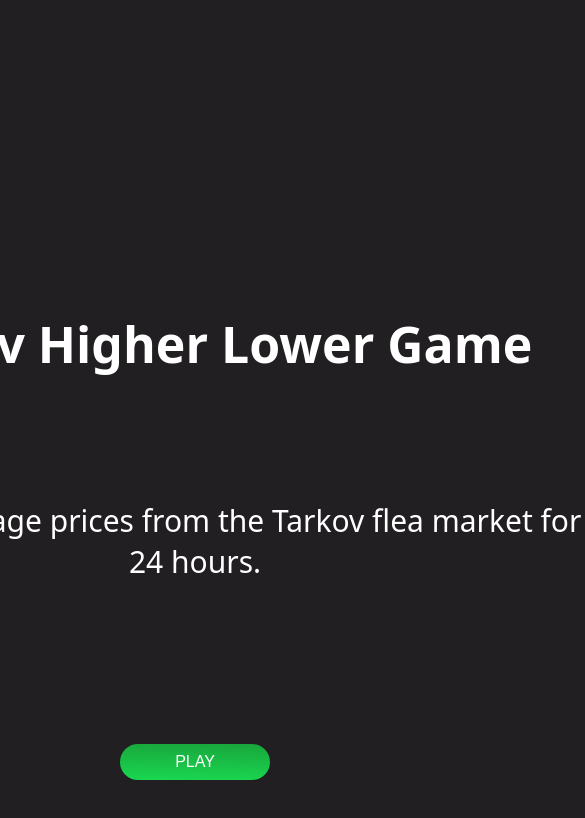
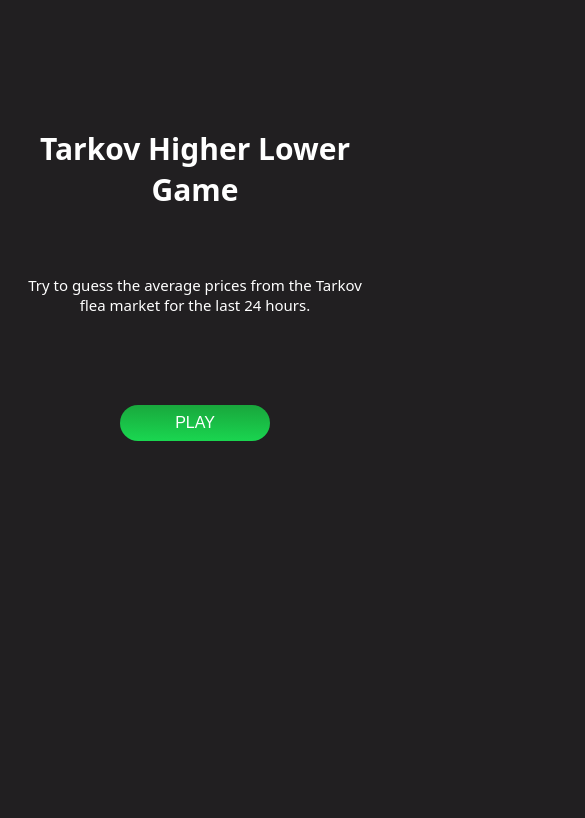
Before and after one commit to Detrixx/tarkov-higher-lower, a React (Create React App) app: page / in a window 390 px wide. Shown: the top 818 px of the page, 585 px wide, since content can reach past the window. Built offline with nearby package versions, Linux system fonts and the light colour scheme; no server answers.

Commit message:
Updated UI

```diff
--- a/src/App.css
+++ b/src/App.css
@@ -11,6 +11,9 @@
 }
 .container{
     /* height: 100%; */
+  height: 100vh;
+  width: 100vw;
+
     display: flex;
     flex-direction: row-reverse;
      align-items: center;
@@ -25,8 +28,10 @@
   width:  95vh;
   background-color: #151415;
 
-  }
+}
 .ImgItem{
+  margin-top: 1cm;
+  margin-bottom:0.5cm;
   position: absolute;
   top: 50%;
   left: 50%;
@@ -36,34 +41,47 @@
 
 }
 .Button-container{
-    font-family:system-ui, -apple-system, BlinkMacSystemFont, 'Segoe UI', Roboto, Oxygen, Ubuntu, Cantarell, 'Open Sans', 'Helvetica Neue', sans-serif;
-    position: absolute;
-    margin-bottom: 40%;
+  width: 100vw;
+  height: 100vh;
+
+  font-family:system-ui, -apple-system, BlinkMacSystemFont, 'Segoe UI', Roboto, Oxygen, Ubuntu, Cantarell, 'Open Sans', 'Helvetica Neue', sans-serif;
+    position: fixed;
+    left: 0%;
+
+    /* margin-bottom: 40%; */
     z-index: 1
+
+
 }
 .MainText{
+  font-size: 50px;
+  text-align: center; /* This will center the text horizontally */
+  position: absolute;
+  top: 15%;
+  left: 50%;
+  transform: translate(-50%, -50%);
+  white-space: pre-wrap;
+}
 
-  font-size: 50px;
-  font-weight: bold;
+.MainText p{
+  top: 15%;
   color:white;
-  text-align: center; /* This will center the text horizontally */
-  width: 100vh;
-  position: absolute;
-  top: 50%;
-  left: 50%;
-  transform: translate(-50%, -50%)
-
+  padding: 0px 177px 0px;
+    font-weight: bold;
+    width:90vw;
+    min-width:300px;
 }
 .SecondaryText{
 
   font-size: 30px;
   color:white;
   text-align: center; /* This will center the text horizontally */
-  width: 120vh;
   position: absolute;
-  top: 50%;
+  top: 35%;
   left: 50%;
-  transform: translate(-50%, 190%)
+  width: 90vw;
+  transform: translate(-50%, -50%);
+  white-space: pre-wrap;
 }
 .square{
 width: 100px;
@@ -91,17 +109,22 @@
   display: none;
 }
 .ButtonPlayP{
+  margin-top: 1px;
+
   position: absolute;
   top: 50%;
   left: 50%;
-  transform: translate(-50%, 900%);
+  transform: translate(-50%, -50%);
 
 }
 .Lost{
-  position: fixed;
-    top: 40%;
+
+   position: absolute;
+    top: 30%;
     left: 50%;
+
     transform: translate(-50%, -50%);
+    text-align: center;
     display: table-column;
     justify-self: center;
     font-family:system-ui, -apple-system, BlinkMacSystemFont, 'Segoe UI', Roboto, Oxygen, Ubuntu, Cantarell, 'Open Sans', 'Helvetica Neue', sans-serif;
@@ -112,6 +135,7 @@
 
 .LText{
   font-size: 50px;
+  width: 95vw;
 }
 .LScore{
   display: flex;
@@ -121,31 +145,37 @@
 }
 
 .Score{
-  position: absolute;
-  top: 85vh;
-  right: 0vh;
+  position: fixed;
+  top: calc(100% - 50px);
+  left: calc(100% - 150px);
+  transform: translate(-100%,-100%);
+
   width: 150px;
+  height: 50px;
   font-size: 34px;
   color: white;
 }
 
 .Price{
     position: absolute;
-    top: 75%;
+    margin-top: 0.5cm;
+    top: 85%;
     left: 50%;
     transform: translate(-50%, -50%);
     color: #d2cf13;
     padding: 10px;
     white-space: nowrap;
-    font-size: 140px;
+    font-size: 90px;
     z-index: 1
 }
 
 .TextJmeno {
+    text-align: center;
     display: flex;
     justify-content: center;
     align-items: center;
     font-size: 40px;
+    margin-bottom: 1cm;
   }
   .Text{
     color:white;
@@ -154,11 +184,10 @@
 
   .Wiki{
     position: absolute;
-    top: 99%;
-    left: 98%;
-    transform: translate(-50%, -50%);
+    top: 100%;
+    left: 100%;
+    transform: translate(-100%, -100%);
     color: #1316d2;
-    padding: 10px;
     white-space: nowrap;
     font-size: 17px;
     z-index: 1
@@ -169,13 +198,14 @@
     width: 150px;
     height: 100px;
     align-items: center;
+
     appearance: none;
 
     background-color: #1af15b;
     background-image: linear-gradient(1deg, #1af15b, #19a63c 99%);
     background-size: calc(100% + 20px) calc(100% + 20px);
     border-radius: 100px;
-   border-width: 0;
+    border-width: 0;
     box-shadow: none;
     box-sizing: border-box;
     color: #ffffff;
@@ -212,14 +242,23 @@
   box-shadow: rgba(40, 255, 108, 0.25) 0 0 0 .125em;
 }
 
+.ButtonGame div{
+  width: 2vw;
+  height: 2vh;
+  transform: translate(-50%,-50%);
+}
+
 .ButtonGame{
-   position: absolute;
-  top: 35vh;
-  right: 42vh ;
+  width: 10vw;
+  height: 10vh;
+  position: absolute;
+  top: 45vh;
+  left: 70vw;
 }
 .ButtonGame button{
   background-color: rgba(0, 0, 0, 0.05);
   background-image: none;
+
   border: solid 3px green;
 }
 .ButtonGame Button:hover {
@@ -246,28 +285,209 @@
   font-family:system-ui, -apple-system, BlinkMacSystemFont, 'Segoe UI', Roboto, Oxygen, Ubuntu, Cantarell, 'Open Sans', 'Helvetica Neue', sans-serif;
 }
 
+ @media (max-width: 1200px) {
+   body {
+     font-size: 80%;
+    }
+
+  .Price {
+    font-size: 55px;
+  }
+  .Button{
+    scale: 100%;
+    margin: 4%
+  }
+
+  .MainText {
+    font-size: 50px;
+    top: 20%;
+
+
+  }
+  .SecondaryText {
+    font-size: 30px;
+    top: 35%;
+
+  }
+ }
+
+ @media (max-width: 800px) {
+  body {
+    font-size: 60%;
+  }
+
+  .TextJmeno{
+    font-size: 30px;
+  }
+
+  .Price {
+    font-size: 40px;
+  }
+
+  .Button{
+    scale: 100%;
+    margin: 4px;
+  }
+
+  .MainText p{
+    font-size: 40px;
+    top: 15%;
+
+  }
+  .SecondaryText {
+    font-size: 25px;
+    top: 35%;
+
+  }
+ }
+
+ @media (max-width: 600px) {
+  body {
+    font-size: 60%;
+  }
+
+.ImgItem{
+  margin-top: 1cm;
+  margin-bottom:0.5cm;
+  position: absolute;
+  top: 45%;
+  left: 50%;
+  transform: translate(-50%, -50%);
+  max-height: 40%;
+
+}
+
+  .Button-container{
+    width: 100%;
+    height: 100%;
+
+    font-family:system-ui, -apple-system, BlinkMacSystemFont, 'Segoe UI', Roboto, Oxygen, Ubuntu, Cantarell, 'Open Sans', 'Helvetica Neue', sans-serif;
+    position: fixed ;
+    left: 0%;
+    top: 0%;
+
+      /* margin-bottom: 40%; */
+      z-index: 1
+
+
+  }
+
+  .Item {
+    flex: 1;
+    /* height: 100%; */
+  margin: 20px;
+  position: relative;
+  /* border: solid 1px #19a63c; */
+  height: 100%;
+  width: 100%;
+  background-color: #151415;
+
+}
+  .container{
+
+    height: 100vh;
+    width: 100vw;
+
+    display: flex;
+    flex-direction: column-reverse;
+     align-items: center;
+}
+
+
+.TextJmeno{
+  font-size: 25px;
+  margin-bottom:5px;
+}
+
+.Score{
+  top: 95%;
+  left: calc(50% - 75px);
+}
+
+.ButtonGame{
+   width: 10vw;
+   height: 10vh;
+
+   position: absolute;
+   top: 70vh;
+   left: 35vw;
+}
+  .Price {
+    font-size: 50px;
+    top: 82%;
+  }
+  .Button{
+    scale: 100%;
+    margin:4px
+  }
+
+  .MainText p{
+    font-size: 30px;
+    top: 15%;
+
+  }
+  .SecondaryText {
+    font-size: 15px;
+    top: 35%;
+
+  }
+
+
+ }
+
+ @media (max-width: 350px) {
+  body {
+    font-size: 60%;
+  }
+
+  .ButtonGame{
+    width: 10vw;
+    height: 10vh;
+
+    position: absolute;
+    top: calc(70vh);
+    left: calc(25vw);
+  }
+
+  .Price {
+    font-size: 40px;
+  }
+  .Button{
+    scale: 100%;
+    margin: 4px;
+  }
+
+  .MainText p{
+    font-size: 30px;
+    top: 15%;
+
+  }
+  .SecondaryText {
+    font-size: 15px;
+    top: 35%;
+
+  }
+ }
+
  @media (min-width: 2560px) {
   body {
     font-size: 150%;
   }
-
+  .TextJmeno{
+    font-size: 65px;
+  }
   .Price {
-    font-size: 180px;
+    font-size: 150px;
   }
   .Button{
     scale: 150%;
-    margin:25px
+    margin: 25px;
   }
-  .ButtonGame{
-    position: absolute;
-    top: 33vh;
-    right: 42vh ;
+
+  .MainText {
+    font-size: 60px;
   }
-  .MainText{
-    font-size: 60px;
-
-  }
-  .SecondaryText{
+  .SecondaryText {
     font-size: 40px;
 
   }
@@ -280,13 +500,9 @@
   }
 
   .Price {
-    font-size: 220px;
+    font-size: 200px;
   }
-  .ButtonGame{
-    position: absolute;
-    top: 36vh;
-    right: 45vh ;
-  }
+
   .MainText{
     font-size: 70px;
 
@@ -295,4 +511,7 @@
     font-size: 50px;
 
   }
+  .TextJmeno{
+    font-size: 70px;
+  }
  }
--- a/src/components/items/items.tsx
+++ b/src/components/items/items.tsx
@@ -28,6 +28,7 @@
         id
         name
         shortName
+        types
         iconLink
       avg24hPrice
       wikiLink
--- a/src/components/main/main.tsx
+++ b/src/components/main/main.tsx
@@ -119,10 +119,11 @@
         <div className="Button-container">
           {!gameProgress && !isLost && (
             <>
-              <div className="MainText">Tarkov Higher Lower Game</div>
+              <div className="MainText"><p>Tarkov Higher Lower Game</p></div>
               <div className="SecondaryText">
-                Try to guess the average prices from the Tarkov flea market for
-                the last 24 hours.
+                <p>
+                Try to guess the average prices from the Tarkov flea market for the last 24 hours.
+                </p>
               </div>
             </>
           )}
```
